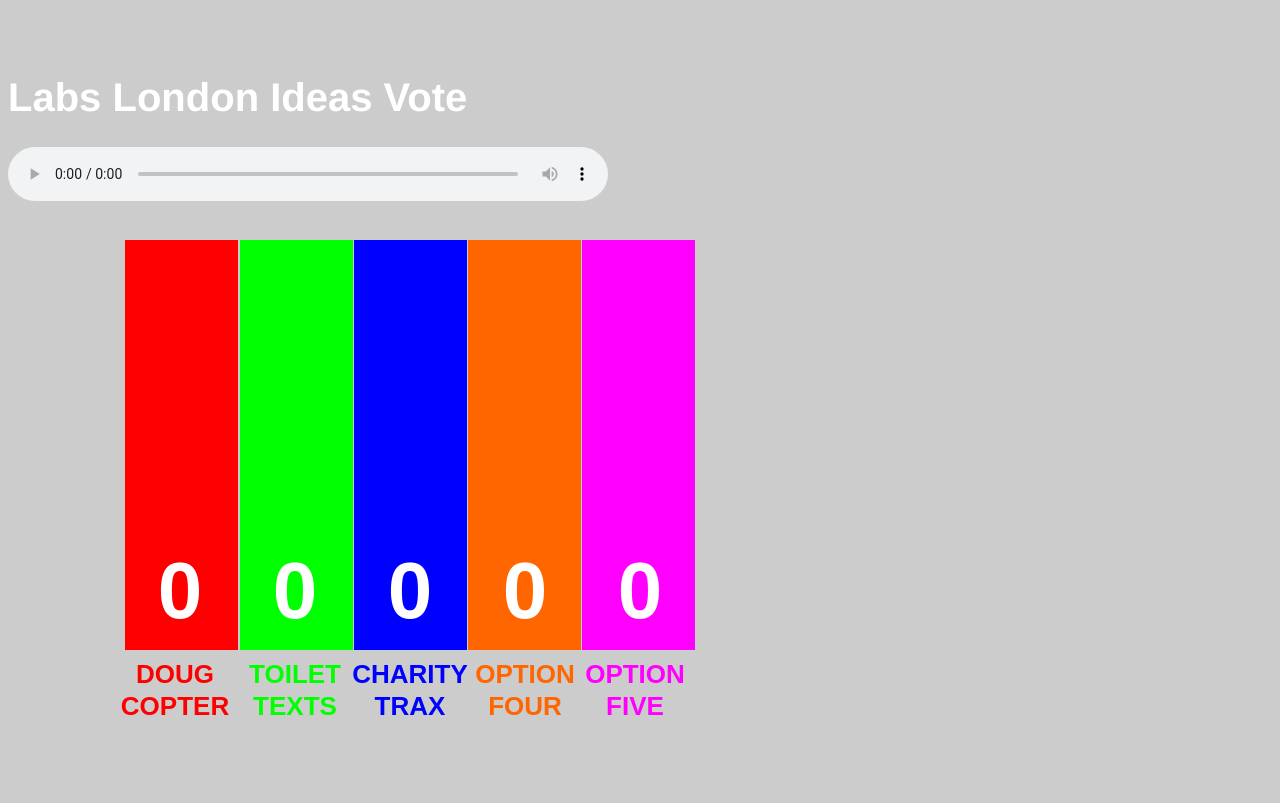
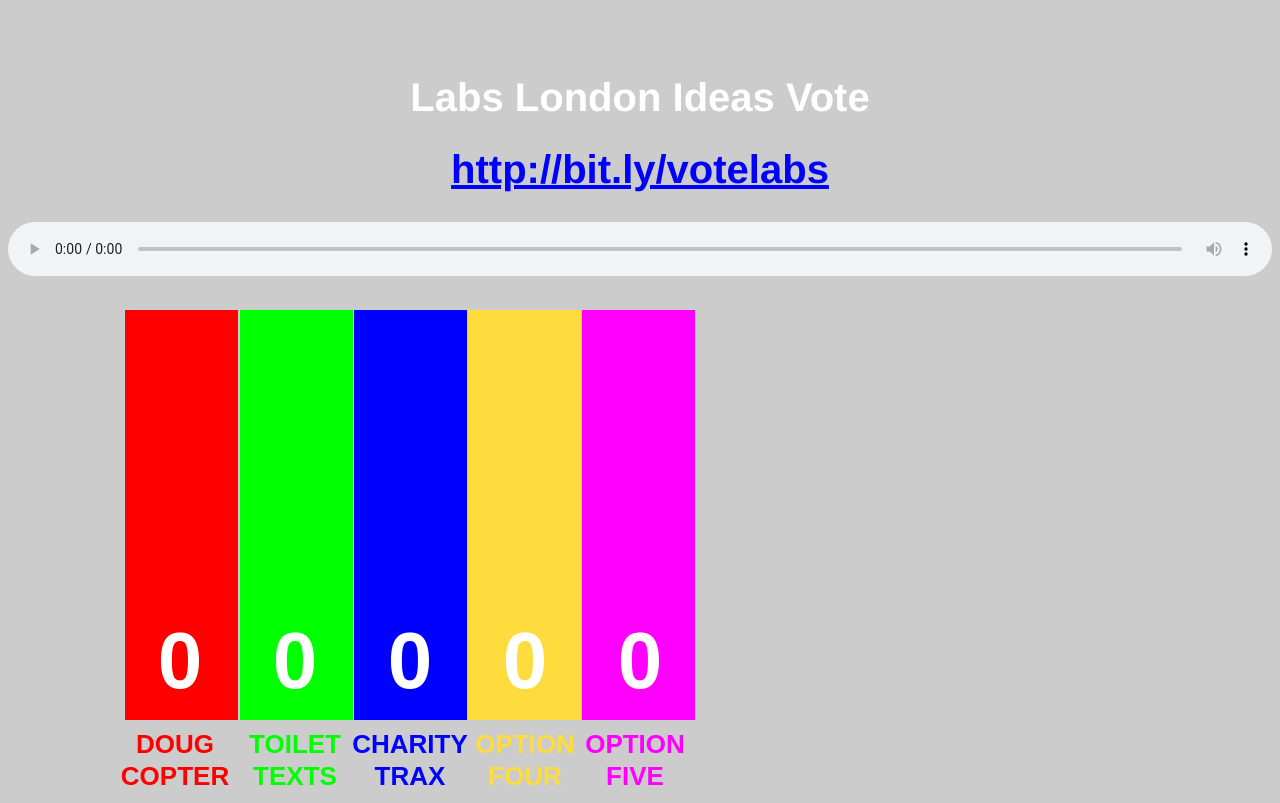
Before and after one commit to alistaircolling/LiveCharts, a plain HTML site: page index.html in a window 1280 px wide. Drawn offline with Linux system fonts and the light colour scheme.

Commit message:
more work on layout

```diff
--- a/css/main.css
+++ b/css/main.css
@@ -20,7 +20,17 @@ body, html {
 
 h1{
   font-size:40px;
+  text-align: center;
   color:#ffffff;
+}
+
+a{
+  display:block;
+  text-align:center;
+  font-weight:bold;
+  bottom:100px;
+  font-size:40px;
+  color:#0000ff;
 }
 
 h2{
@@ -37,11 +47,13 @@ svg {
    right: 0;
 }
 audio{
-  width:600px;
+  padding-top:30px;
+  width: 100%;
 }
-#totals{
+
+#total{
   position: absolute;
-  top: 15em;
+  top: 20em;
   padding-left:0px;
   width:800px;
   bottom: 0;
@@ -52,6 +64,7 @@ audio{
 #winningImage{
   position: absolute;
   padding-left:0px;
+    top: 20em;
   bottom: 0;
   left:0;
   margin-left:0px;
@@ -59,11 +72,12 @@ audio{
 }
 #holder{
   position: absolute;
-  top: 15em;
-  padding-left:0px;
+  top: 20em;
+  padding-left:auto;
+  padding-right:auto;
   width:800px;
   bottom: 0;
   left:0;
-  margin-left:0px;
+  margin-left:auto;
   margin-right: auto ;
 }
--- a/index.html
+++ b/index.html
@@ -8,13 +8,16 @@
 </head>
 <body>
   <h1>Labs London Ideas Vote</h1>
+  <a href="http://bit.ly/votelabs">http://bit.ly/votelabs</a>
   <audio controls="controls" id="audioPlayer">
   Your browser does not support the <code>audio</code> element.
   <source src="countdown.mp3" type="audio/mpeg">
   </audio>
+
   <div id="holder"></div>
-  <div id="totals"></div>
-  <div id="winningImage"></div>
+
+  <div id="winningImage" ></div>
+  <div id="total" ></div>
 
   <!--<input type="button" id="buttonid" value="click">-->
   <script src="js/raphael-min.js"></script>
--- a/js/script.js
+++ b/js/script.js
@@ -1,4 +1,4 @@
-var custom_colors =["#ff0000","#00ff00","#0000ff","#ff6600","#ff00ff","#00ffff"];
+var custom_colors =["#ff0000","#00ff00","#0000ff","#ffdc3d","#ff00ff","#00ffff"];
 var bdata,bars,c , counter, dataInterval, totals;
 //COPY VARS
 var text1,text2,text3,text4,text5;
@@ -19,7 +19,7 @@ window.onload = function () {
   counter = 0;
   bdata = [[1],[1],[1],[1],[1]];
   winningImage = Raphael("winningImage");
-  totals = Raphael("totals");
+  totals = Raphael("total");
   bars = Raphael("holder");
   c = bars.barchart(10, 10, 800, 450, bdata, { colors:custom_colors, stretch:false, labels:[["one"], ["two"], ["3"], ["4"], ["5"]]});
   addLabels();
@@ -77,11 +77,10 @@ function showImage(index){
     var width = myImg.width;
     var height = myImg.height;
     var scale = 1.5; // for example
-
     winningImage = Raphael(0,0,1000, 1000);  // or whatever other size
     winningImage.image(dynamicUrl, 100, 200, width*scale, height*scale); // scale image
         // after the image is in the viewer you can use .scale()
-}
+  }
 
 
 }
@@ -102,7 +101,7 @@ function updateTotals(){
   var startY = 380;
   var currentLabel;
   totals.remove();
-  totals = Raphael("totals"), txtattr = { font: "12px sans-serif" };
+  totals = Raphael("total");
   for(i=0; i<bdata.length; i++){
     currentLabel = eval("total"+(i+1));
     if(currentLabel != undefined){currentLabel.remove()}
@@ -130,7 +129,7 @@ function loadData(){
     b_animate();
     updateTotals();
     //load data again in 500ms
-    dataInterval = setInterval( function(){loadData();},1000);
+    dataInterval = setInterval( function(){loadData();},200);
   });
 
 
```
